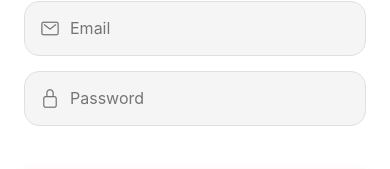
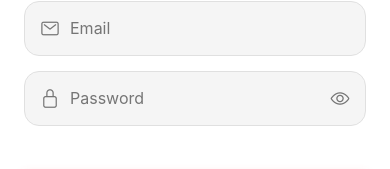
Before and after one commit to fralch/Zarahemla, a React Native app: screen /Login in a window 390 px wide. Shown: the part 377-546 px from the top of the page. Built offline with nearby package versions, Linux system fonts and the light colour scheme; what react-native-worklets would draw is missing.

Commit message:
feat(LoginScreen): add toggle for password visibility
Add show/hide password toggle functionality to improve user experience by allowing users to view their entered password

```diff
--- a/src/screens/Login/LoginScreen.js
+++ b/src/screens/Login/LoginScreen.js
@@ -13,6 +13,7 @@
     const { t, i18n } = useTranslation();
     const [email, setEmail] = useState('');
     const [password, setPassword] = useState('');
+    const [showPassword, setShowPassword] = useState(false);
     const [loading, setLoading] = useState(false);
     const { theme } = useTheme();
     const colors = theme.colors;
@@ -72,8 +73,10 @@
                         placeholder="Password"
                         value={password}
                         onChangeText={setPassword}
-                        secureTextEntry
+                        secureTextEntry={!showPassword}
                         icon="lock-closed-outline"
+                        rightIcon={showPassword ? "eye-off-outline" : "eye-outline"}
+                        onRightIconPress={() => setShowPassword(!showPassword)}
                     />
                 </View>
 
```
